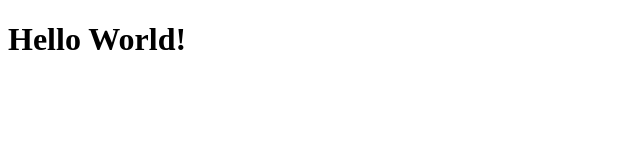
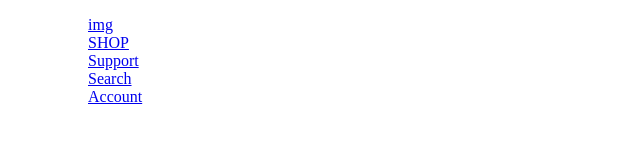
Before and after one commit to E1480/E1480.github.io, a plain HTML site: page index.html in a window 1280 px wide. Shown: the whole page, without its empty margins (0-640 px from the left). Drawn offline with Linux system fonts and the light colour scheme.

Commit message:
Added_Nav

```diff
--- a/index.html
+++ b/index.html
@@ -3,9 +3,22 @@
 <head>
     <meta charset="UTF-8">
     <meta name="viewport" content="width=device-width, initial-scale=1.0">
+    <link rel="stylesheet" href="Css/style.css">
+    <script src="Js/main.js"></script>
     <title>Personal Web!</title>
 </head>
 <body>
-    <h1>Hello World!</h1>
+    <nav>
+        <ul>
+            <ul><a href="#">img</a></ul>
+            <ul><a href="#">SHOP</a></ul>
+            <ul><a href="#">Support</a></ul>
+            <ul><a href="#">Search</a></ul>
+            <ul><a href="#">Account</a></ul>
+        </ul>
+    </nav>
+    <main>
+
+    </main>
 </body>
 </html>
```
Also changed, not shown: Css/style.css (added), Js/main.js (added).
